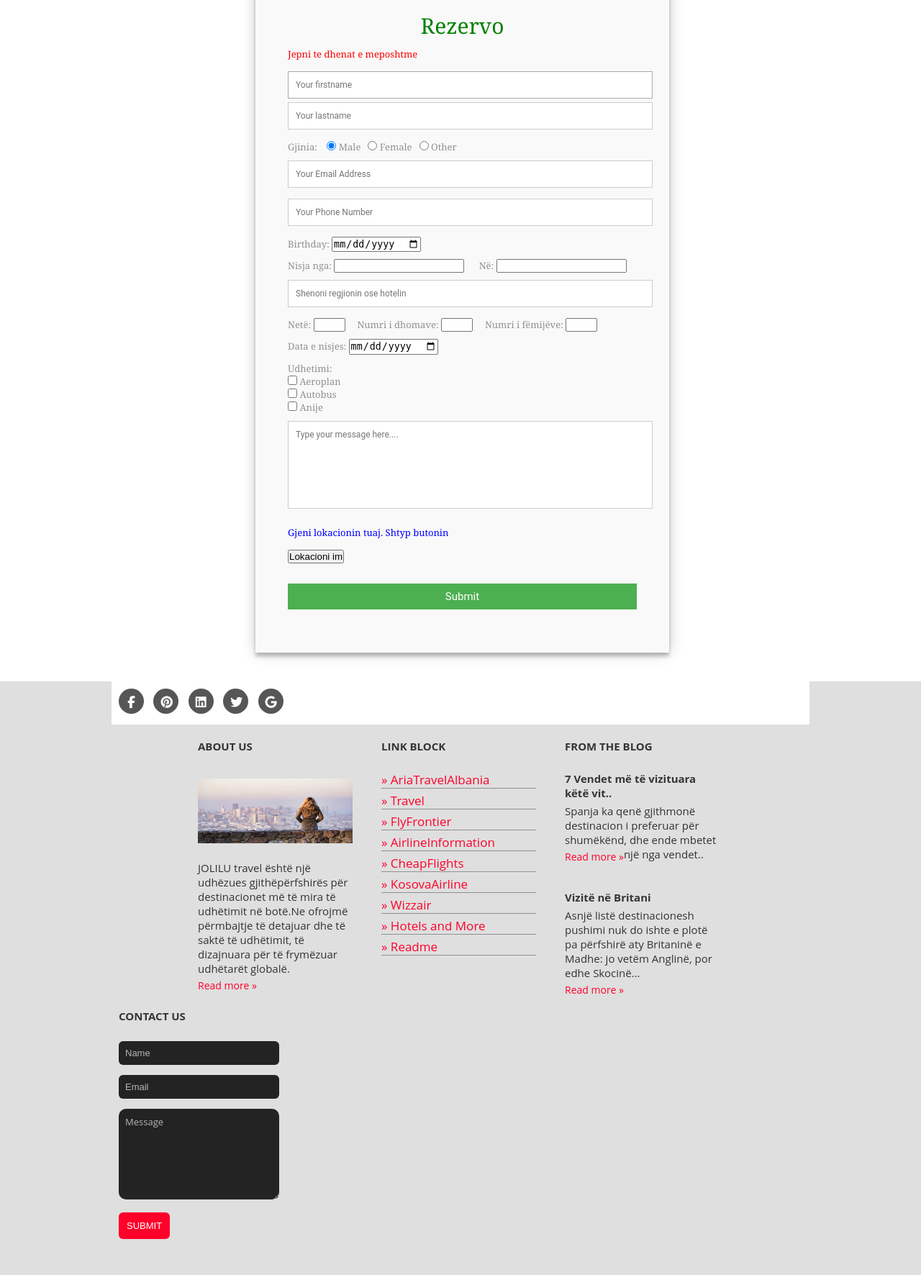
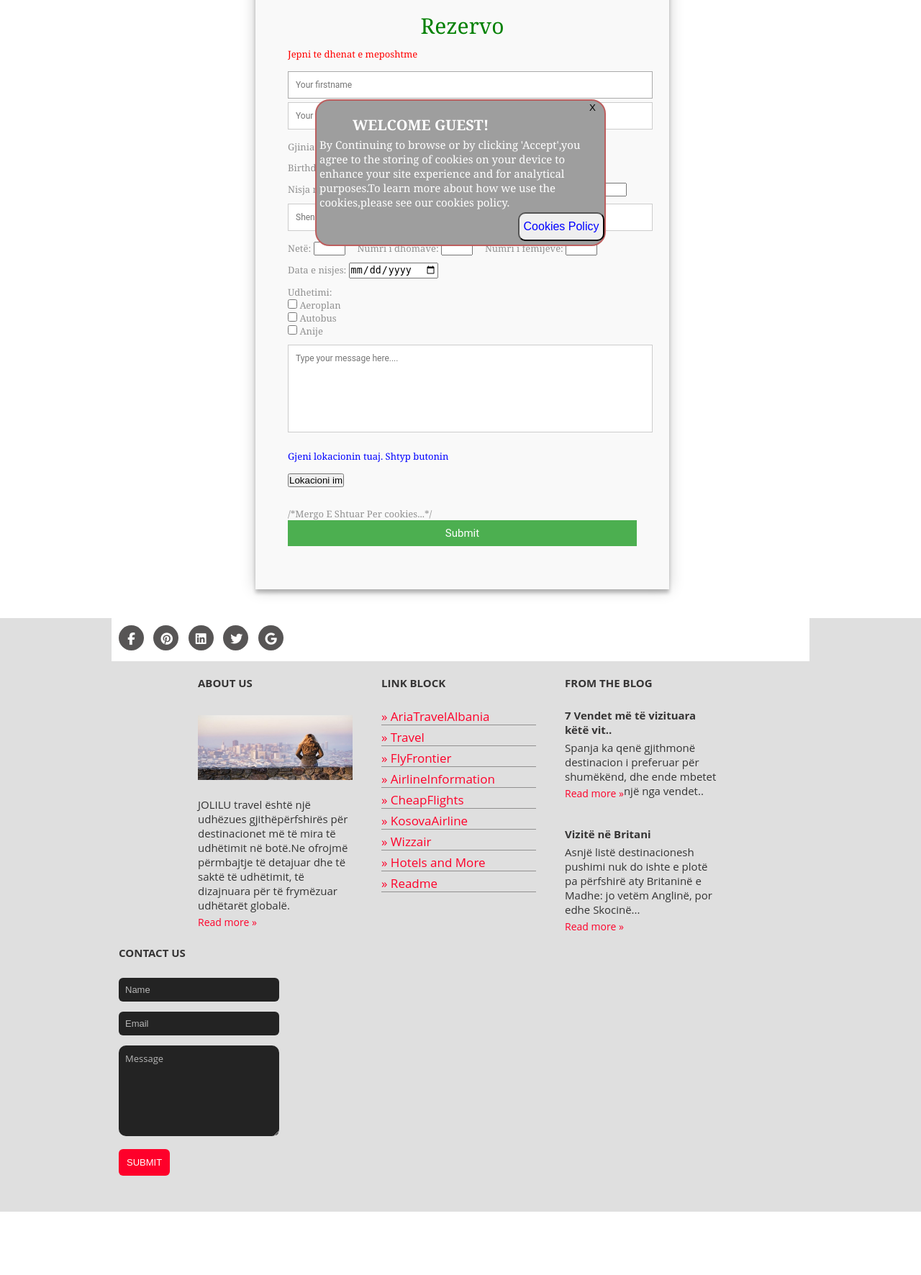
Before and after one commit to JonHajdini/InternetProgramming, a PHP site: page /html/Kontakti.php in a window 1280 px wide. Shown: the part 160-1932 px from the top of the page at 72% size. After the commit the page ends 1844 px from the top, so only its background shows below. Run offline with PHP 8.4, Linux system fonts and the light colour scheme; some libraries are stand-ins or nearby versions; grey boxes are pictures that could not be loaded.

Commit message:
Cookies,Mergo

```diff
--- a/html/Kontakti.php
+++ b/html/Kontakti.php
@@ -157,6 +157,79 @@ for ($row = 0; $row < 3; $row++)
 ?>
 <!DOCTYPE html>
 <html>
+<html>
+<?php
+/*Mergo E Shtuar Per cookies...*/
+if (isset($_POST['submitii'])){
+	$emri123=$_POST['emripercookies'];
+	setcookie("username",$emri123,time()+24*3600);
+}
+?>
+<style>
+/*Mergo E Shtuar Per cookies...*/
+#pop{
+    background-image: url(https://i.stack.imgur.com/XZDsP.jpg);
+    top: 50%;
+    left: 50%;
+    width: 400px;
+    height: 200px;
+    transform: translate(-50%,-50%);
+    border:2px solid rgb(189, 94, 94);
+    position: fixed;
+    border-radius: 20px;
+
+    background-color: rgb(177, 158, 158);
+    }
+#close{
+    float:right;
+    border: 0px;
+    padding: 2px;
+	margin-right:10px;
+    text-align: center;
+    background: none;
+    border-radius: 17px;
+    }
+
+#wlccookies {
+	margin-top:20px;
+	margin-left:50px;
+	font-size:20px;
+	color:white;
+	}
+#buttonclearcookies{
+	width:120px;
+	height:40px;
+	border-radius:10px;
+	float:left;
+	font-size:16px;
+	color:blue;
+	}
+#buttoncookies{
+	width:120px;
+	height:40px;
+	border-radius:10px;
+	float:left;
+	font-size:16px;
+	color:blue;
+	}
+#buttonareadcookies{
+	width:120px;
+	height:40px;
+	border-radius:10px;
+	float:right;
+	font-size:16px;
+	color:blue;
+
+	}
+#paragrafcookies {
+	font-size:15px;
+	color:black;
+	padding: 4px;
+	color:white;
+
+	}
+
+</style>
 <head>
   <meta name="viewport" content="width=device-width,initial-scale=1.0">
   <title>Rezervo</title>
@@ -208,17 +281,16 @@ for ($row = 0; $row < 3; $row++)
 
           </ul>
         </nav>
-        <div class="clear"></div>
+      <div class="clear"></div>
       </header>
     </div>
     <div class="wrapper col3">
-      <div id="container" class="clear">
-
-        <form id="contact" action="<?php echo $_SERVER['PHP_SELF']; ?>" method="post" autocomplete="on">
+      <div id="container" class="clear" method="post">
+        <form id="contact" method="post" autocomplete="on">
           <h3>Rezervo</h3>
           <h4>Jepni te dhenat e meposhtme</h4>
           <fieldset>
-            <input placeholder="Your firstname" type="text" name="emri" tabindex="1" required autofocus>
+            <input placeholder="Your firstname" type="text" name="emripercookies" tabindex="1" required autofocus>
             <input placeholder="Your lastname" type="text" name="mbiemri" tabindex="1" required>
           </fieldset>
           <fieldset>
@@ -226,14 +298,6 @@ for ($row = 0; $row < 3; $row++)
             <input type="radio" name="gender" value="male" checked> Male &nbsp;
             <input type="radio" name="gender" value="female"> Female &nbsp;
             <input type="radio" name="gender" value="other"> Other
-          </fieldset>
-          <fieldset>
-            <input placeholder="Your Email Address" type="email" name="email"
-              pattern="[a-z0-9._%+-]+@[a-z0-9.-]+\.[a-z]{2,}$" title="Ju lutem shenojeni emailin ne formatin e duhur"
-              tabindex="2" required>
-          </fieldset>
-          <fieldset>
-            <input placeholder="Your Phone Number" type="tel" name="tel" tabindex="3" pattern="[0-9]{9}" required>
           </fieldset>
           <fieldset>
             Birthday: <input type="date" tabindex="4" name ="birthday" required>
@@ -283,7 +347,6 @@ for ($row = 0; $row < 3; $row++)
             <h4><span style="color:blue">Gjeni lokacionin tuaj. Shtyp butonin </span></h4>
 
             <button onclick="getLocation()"> Lokacioni im </button>
-
             <p id="demo"><br /></p>
 
             <script>
@@ -304,10 +367,44 @@ for ($row = 0; $row < 3; $row++)
             </script>
 
           </fieldset>
+		  /*Mergo E Shtuar Per cookies...*/
+		  <div id="pop">
+        <button id="close" onclick="document.getElementById('pop').style.display='none'">X</button>
+
+		<?php
+		try{
+			if(isset($_COOKIE["username"])){
+			echo strtoupper("<h2 id='wlccookies'
+			style='	margin-top:20px;
+			margin-left:50px;
+			font-size:20px;
+			color:white;'
+			>Welcome Back " . $_COOKIE["username"] . "!</h2> </br>");
+			echo ("</br></br></br></br><button onclick='fshijcookies()'id='buttonclearcookies'> Clear Cookies </button>
+				<button onclick='opencookiespolicy()' id='buttonareadcookies'>Cookies Policy</button>");
+        }
+		else{
+        echo strtoupper("<h2 id='wlccookies'
+			style='	margin-top:20px;
+			margin-left:50px;
+			font-size:20px;
+			color:white;'>Welcome Guest!</h2>");
+		echo ("<p id='paragrafcookies'>By Continuing to browse or by clicking 'Accept',you agree to the storing of cookies on your device to enhance your
+		site experience and for analytical purposes.To learn more about how we use the cookies,please see our cookies policy.</p>");
+		echo ("
+		<button onclick='opencookiespolicy()' id='buttonareadcookies'>Cookies Policy</button>");
+        }
+		}
+		catch (Exception $e)
+		{echo $e.getMessage();
+		}?> </br>
+
+        </div>
           <fieldset>
-            <button name="submit" type="submit" id="contact-submit" data-submit="...Sending">Submit</button>
+            <button name="submitii" type="submit" id="contact-submit">Submit</button>
           </fieldset>
         </form>
+
         <div class="icons">
           <a href="https://www.facebook.com/" target="_blank" class="fab fa-facebook-f"></a>
           <a href="https://www.pinterest.com/" target="_blank" class="fab fa-pinterest"></a>
@@ -330,7 +427,15 @@ for ($row = 0; $row < 3; $row++)
 
   <script src="../js/backtotop.js"></script>
   <script src="../js/rregullat.js"></script>
+<script>
+  function fshijcookies(){
+	  window.open("deletecookies1.php");
+  }
+  function opencookiespolicy() {
+	   window.open("cookiespolicy.php");
+  }
 
+</script>
 
 
 </body>
```
